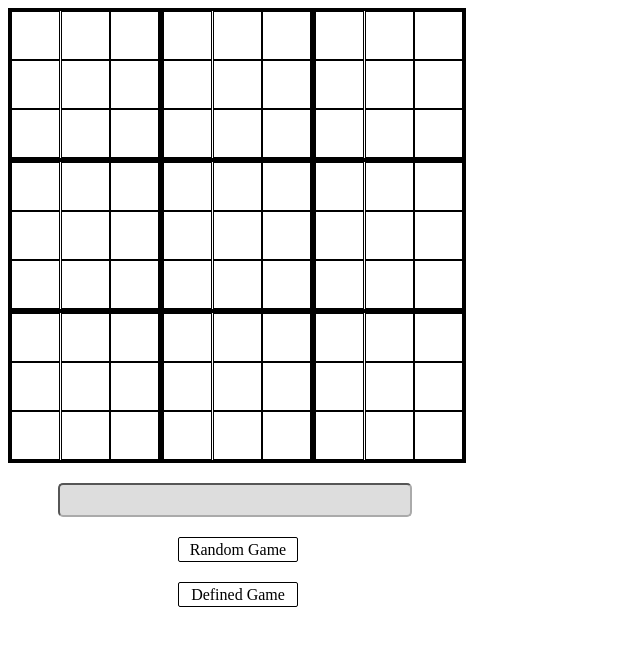
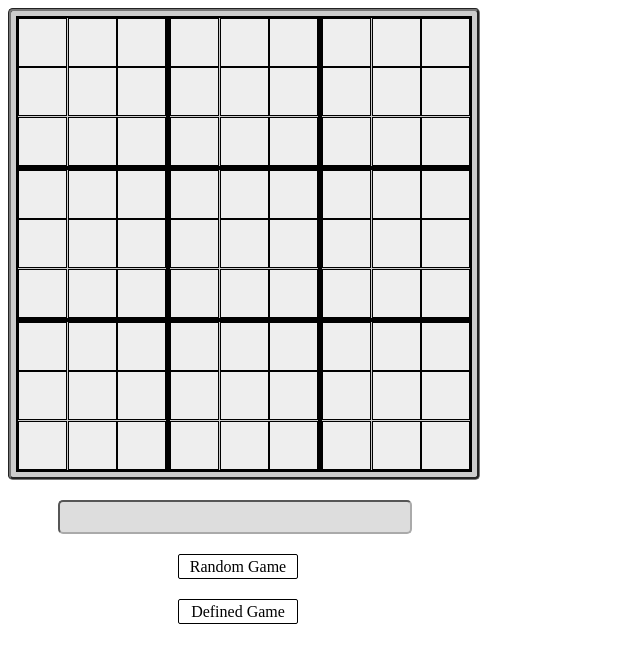
Before and after one commit to jake6192/Sudoko, a PHP site: page / in a window 1280 px wide. Shown: the top 663 px of the page, without its empty margins (0-640 px from the left). Run offline with PHP 8.4, Linux system fonts and the light colour scheme.

Commit message:
Update style.css

```diff
--- a/style.css
+++ b/style.css
@@ -1,14 +1,17 @@
 div#container {
   width: 456px;
-  height: 453px;
-  border: 1px solid #000;
+  height: 456px;
+  padding: 5px;
+  border: 3px groove #777;
+  border-radius: 1%;
   display: flex;
   flex-wrap: wrap;
+  background-color: #ccc;
 }
 
 .box {
   width: 148px;
-  height: 147px;
+  height: 148px;
   border: 2px solid #000;
   display: flex;
   flex-wrap: wrap;
@@ -23,6 +26,7 @@ div#container {
   line-height: 47px;
   font-size: 25px;
   font-weight: 600;
+  background-color: #eee;
 }
 
 div.btn {
```
